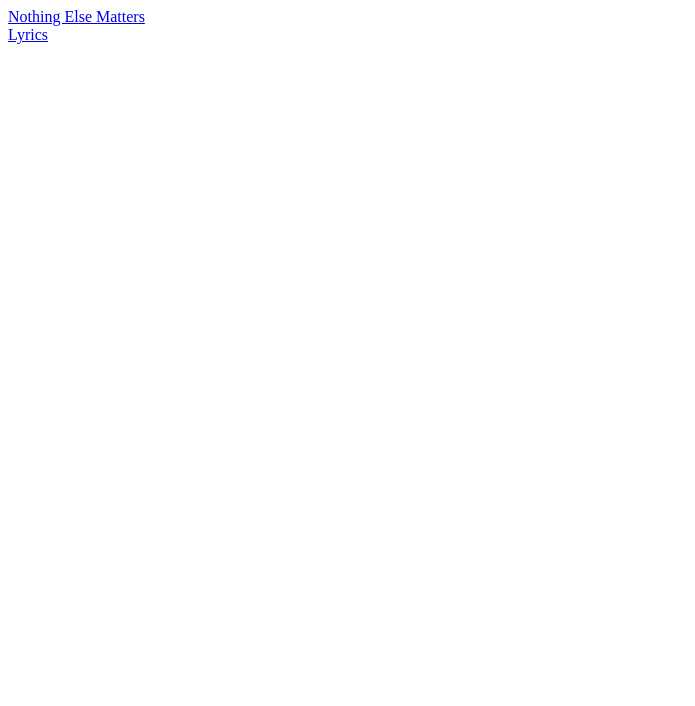
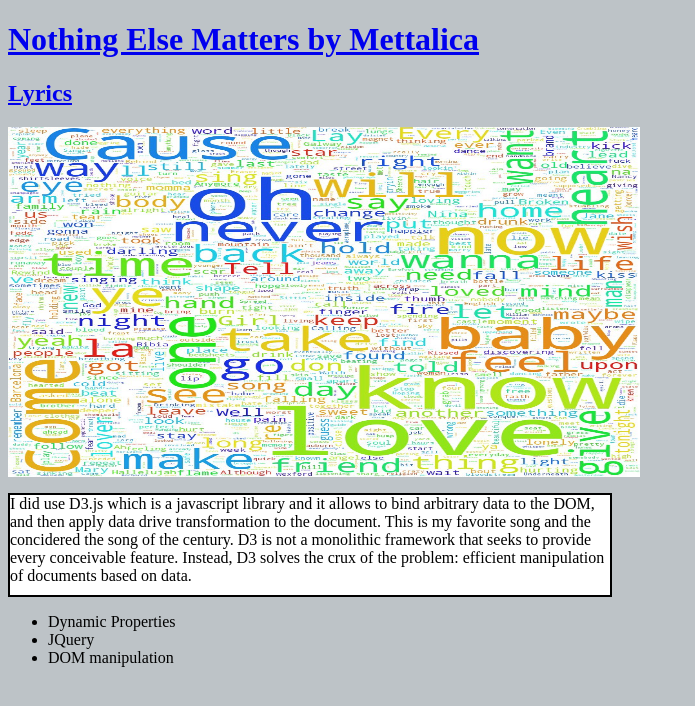
Before and after one commit to Armand91/Assignment4, a plain HTML site: page index.html in a window 1280 px wide. Shown: the whole page, without its empty margins (0-695 px from the left). Drawn offline with nearby package versions, Linux system fonts and the light colour scheme; files whose address does not match are found by name.

Commit message:
final commit

```diff
--- a/app.js
+++ b/app.js
@@ -0,0 +1,5 @@
+var paragraphs = document.getElementsByTagName("p");
+for (var i = 0; i < paragraphs.length; i++) {
+  var paragraph = paragraphs.item(i);
+  paragraph.style.setProperty("color", "blue", null);
+}
--- a/index.html
+++ b/index.html
@@ -1,21 +1,49 @@
 <!DOCTYPE html>
 <html lang="en">
+
 <head>
     <meta charset="UTF-8">
     <meta name="viewport" content="width=device-width, initial-scale=1.0">
     <meta http-equiv="X-UA-Compatible" content="ie=edge">
+    <link rel="stylesheet" type="text/css" href="style.css">
+
+    <script src="https://d3js.org/d3.v5.min.js"></script>
+
+    <script src="app.js"></script>
     <title>Lyrics</title>
 </head>
+
 <body>
 
     <div class="song">
-            <a href="https://www.youtube.com/watch?v=tAGnKpE4NCI">Nothing Else Matters</a>
+        <a href="https://www.youtube.com/watch?v=tAGnKpE4NCI"><h1>Nothing Else Matters by Mettalica</h1></a>
 
     </div>
-    <div class="lyrics">
-        <a href="lyrics.txt">Lyrics</a>
+    <div>
+        <a href="lyrics.txt"><h2>Lyrics</h2></a>
+    </div>
+    <div><img src="/Users/armanddemiraj/Desktop/Assignment4/1_2MgHkqj2VCt_CuCwHPXMgA.jpeg" alt="image" class="center">
+    </div>
+
+    <div>
+        <p>
+            I did use D3.js which is a javascript library and it allows to bind arbitrary data to the DOM,
+             and then apply data drive transformation to the document.
+            This is my favorite song and the concidered the song of the century.
+            D3 is not a monolithic framework that seeks to provide every conceivable feature. Instead, D3 solves the crux of the problem: efficient manipulation of documents based on data.
+
+        </p>
+    </div>
+    <div>
+        <ul>
+            <li>Dynamic Properties</li>
+            <li>JQuery</li>
+            <li>DOM manipulation</li>
+        </ul>
     </div>
 
 
+
 </body>
+
 </html>
--- a/style.css
+++ b/style.css
@@ -0,0 +1,21 @@
+body {
+	background: #bdc3c7;
+}
+p {
+    background:white;
+    height: 100px;
+    width: 600px;
+    border: 2px solid;
+    border-block-color: black;
+}
+a{
+    height: 50px;
+}
+
+.center {
+    display: block;
+
+    margin-right: auto;
+    width: 50%;
+    height: 350px;
+  }
```
Also changed, not shown: 1_2MgHkqj2VCt_CuCwHPXMgA.jpeg (added).
